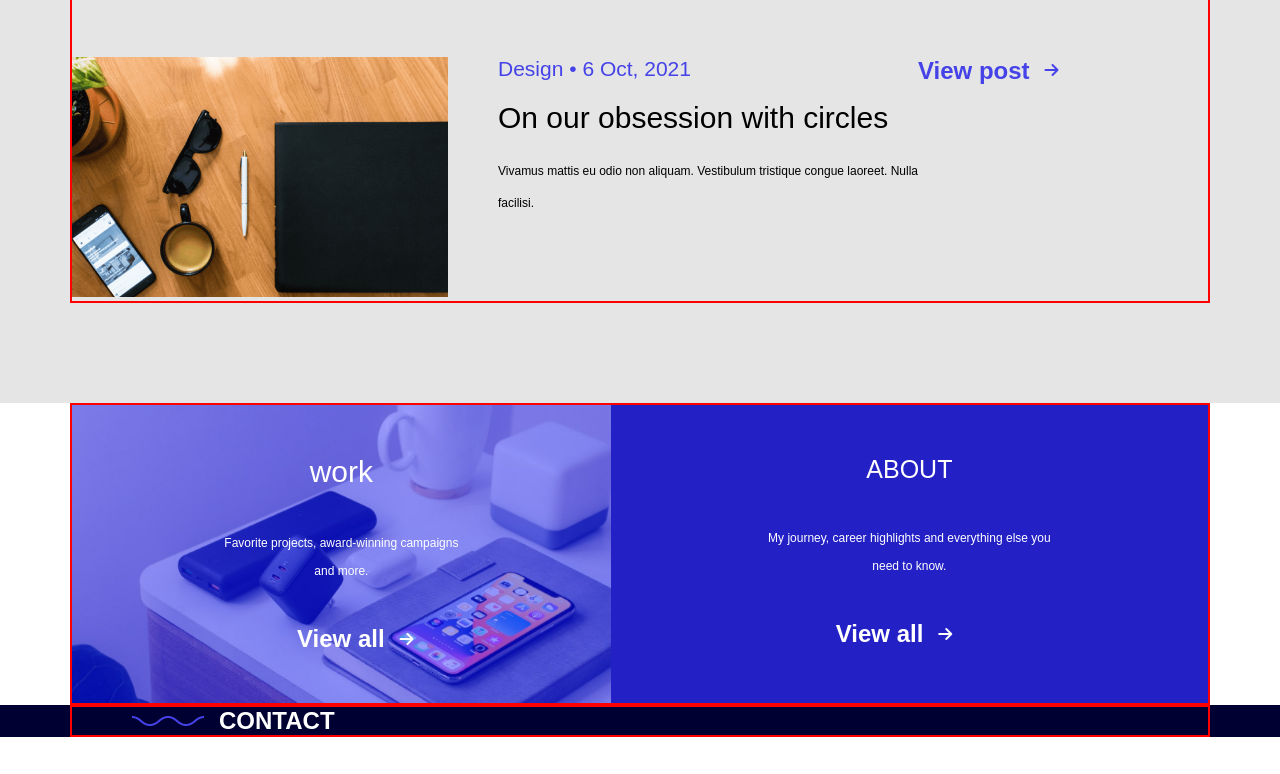
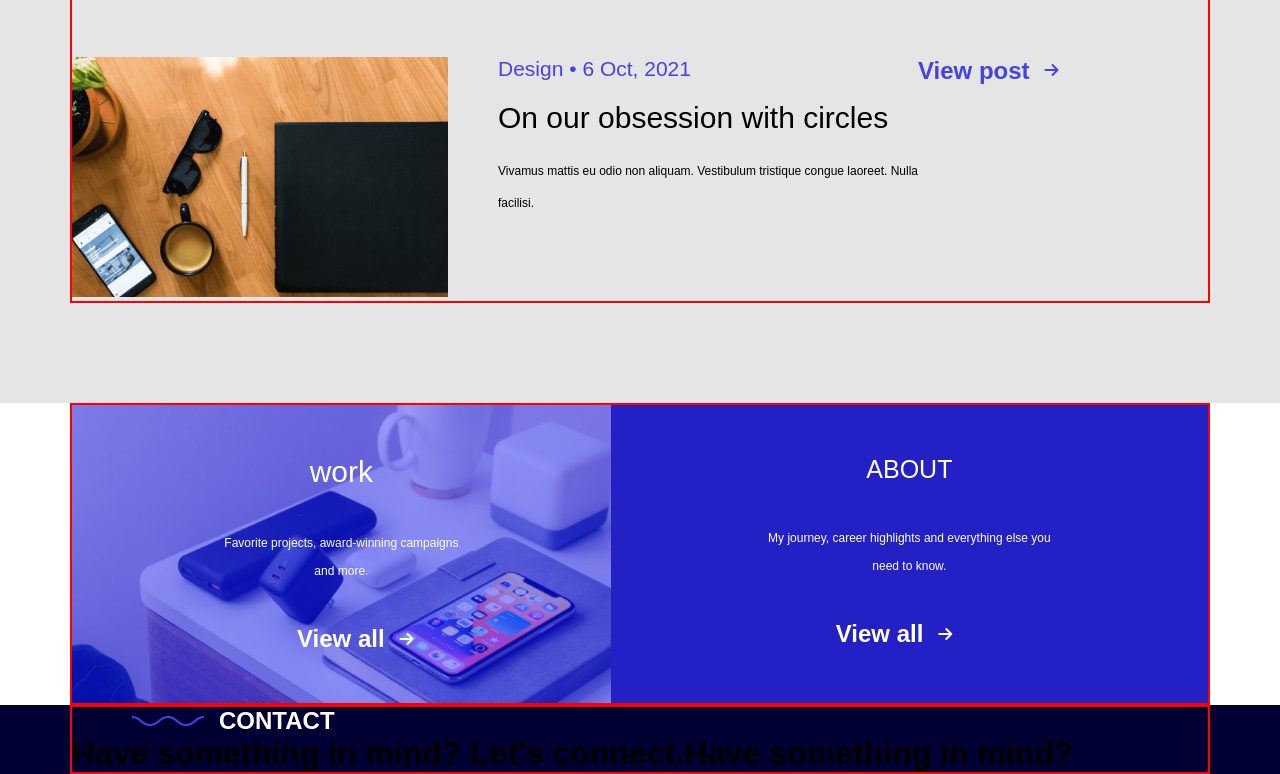
Before and after one commit to hhamidullohhub/figma11, a plain HTML site: page index.html in a window 1280 px wide. Shown: the part 7587-8361 px from the top of the page. Before the commit the page ends 8324 px from the top, so only its background shows below. Drawn offline with Linux system fonts and the light colour scheme.

Commit message:
haahahahaha

```diff
--- a/index.html
+++ b/index.html
@@ -471,6 +471,10 @@
                         <img src="./img/Vector (20).png" alt="">
                         <h2>CONTACT</h2>
                     </div>
+
+                    <div class="something">
+                        <h1>Have something in mind? Let's connect.Have something in mind?</h1>
+                    </div>
                 </div>
             </div>
         </div>
```
